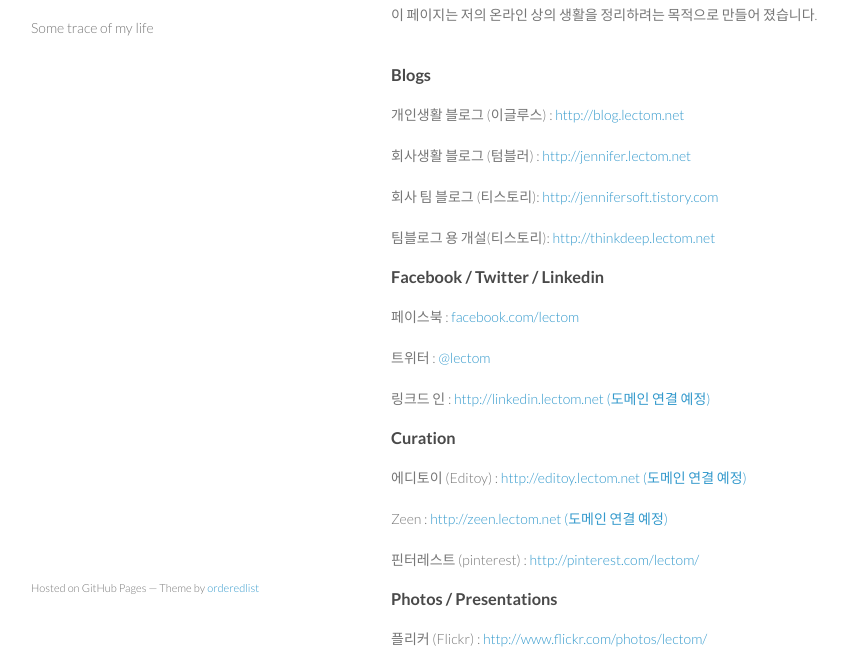
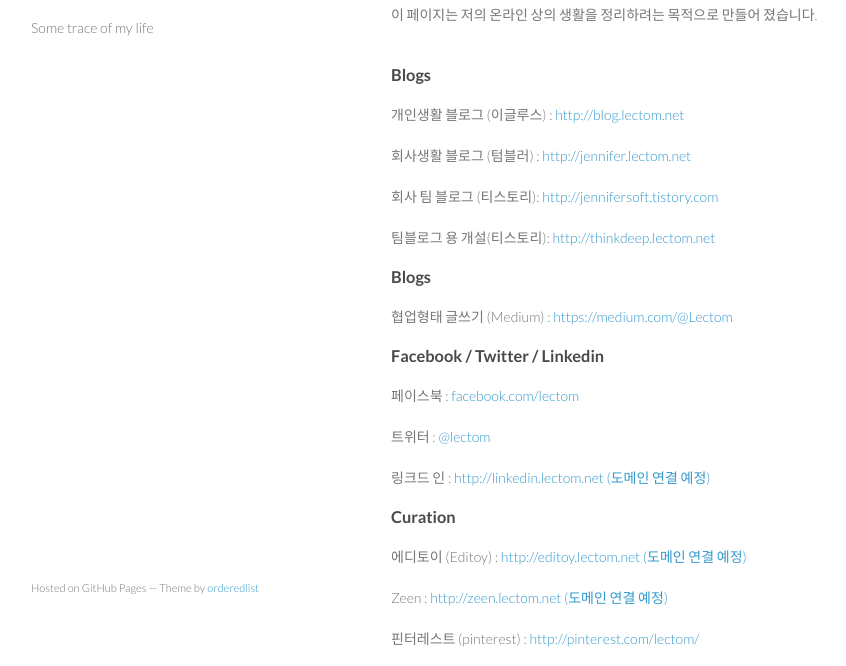
Before and after one commit to LectomT/lectomt.github.com, a plain HTML site: page index.html in a window 1280 px wide. Shown: the part 133-799 px from the top of the page, without its empty margins (179-1025 px from the left). Drawn offline with Linux system fonts and the light colour scheme.

Commit message:
Update index.html
미디엄 추가!

```diff
--- a/index.html
+++ b/index.html
@@ -45,6 +45,9 @@
 <p> 회사 팀  블로그  (티스토리): <a href="http://jennifersoft.tistory.com">http://jennifersoft.tistory.com</a> </p>
 <p> 팀블로그  용 개설(티스토리): <a href="http://thinkdeep.tistory.com">http://thinkdeep.lectom.net</a> </p>
 
+<h3>Blogs</h3>
+<p> 협업형태 글쓰기 (Medium) : <a href="https://medium.com/@Lectom">https://medium.com/@Lectom</a> </p>
+
 <h3>Facebook / Twitter / Linkedin </h3>
 <p> 페이스북                   : <a href="https://facebook.com/lectom">facebook.com/lectom</a> </p>
 <p> 트위터                     : <a href="http://twitter.com/lectom">@lectom</a> </p>
```
